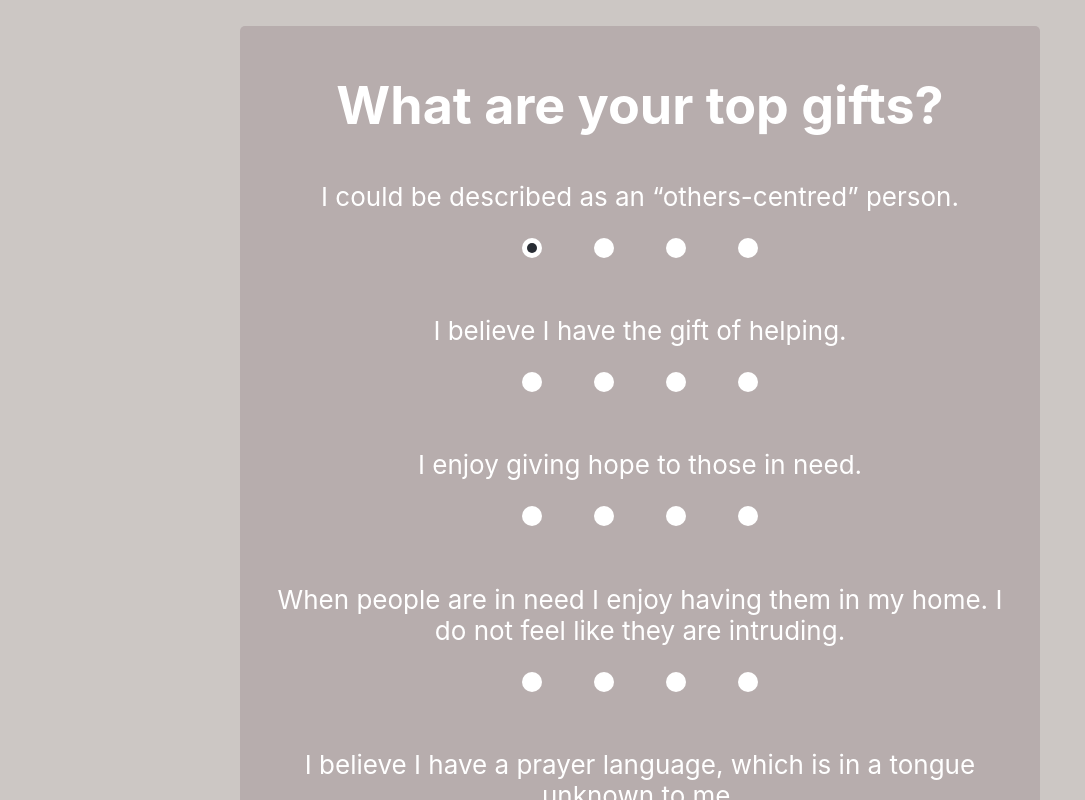
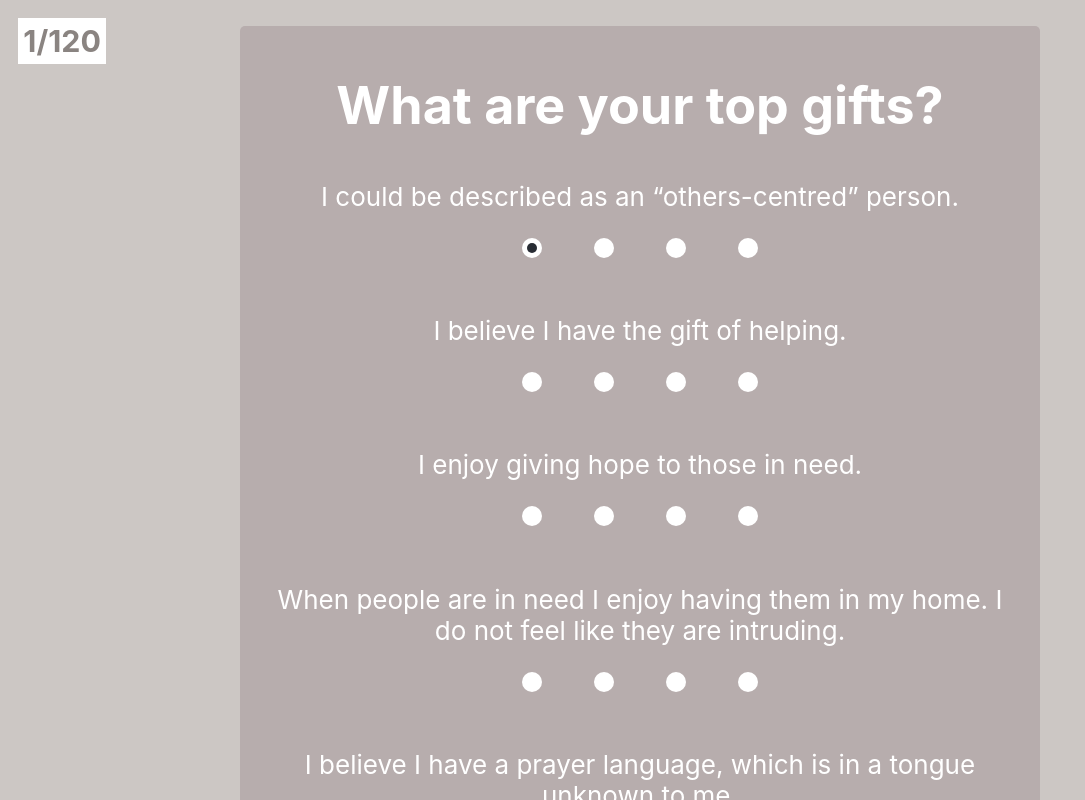
Before and after one commit to HillsongSweden/gavotest, a React (Create React App) app: page / in a window 1280 px wide. Both pictures are taken after a click on the label 532 px from the left and 247 px from the top of the page. Shown: the top 800 px of the page, without its empty margins (0-1085 px from the left). Built offline with nearby package versions, Linux system fonts and the light colour scheme.

Commit message:
show progress count when user starts filling out

```diff
--- a/src/components/ProgressBar.js
+++ b/src/components/ProgressBar.js
@@ -5,7 +5,7 @@ export default function ({ completed, total }) {
 
   return (
     <>
-      <h3 className ="progress-text">{completed}/{total}</h3>
+      <h3 className={`progress-text ${completed > 0 ? 'active' : ''}`}>{completed}/{total}</h3>
       <div style={{ width: percentage + '%' }} className="progress-bar"></div>
     </>
   )
```
